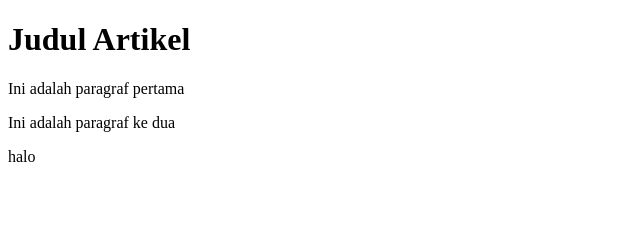
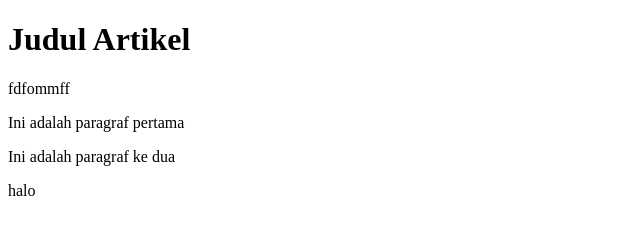
Before and after one commit to stanleyyys/Praktek-06-Github_Stan, a plain HTML site: page index.html in a window 1280 px wide. Shown: the whole page, without its empty margins (0-640 px from the left). Drawn offline with Linux system fonts and the light colour scheme.

Commit message:
Update index.html

```diff
--- a/index.html
+++ b/index.html
@@ -7,6 +7,8 @@
 </head>
 <body>
     <h1>Judul Artikel</h1>
+
+    fdfommff
     <p>Ini adalah paragraf pertama</p>
     <p>Ini adalah paragraf ke dua</p>
     <p>halo</p>
```
